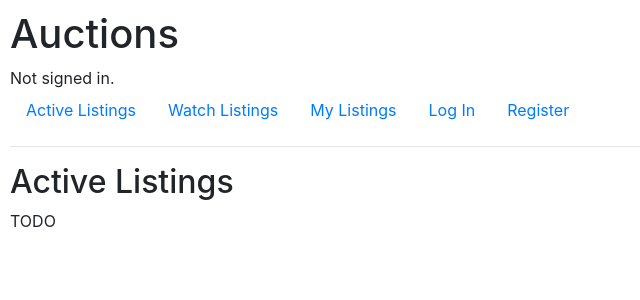
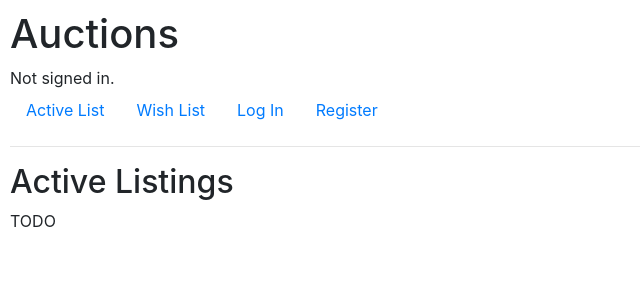
Before and after one commit to ErihKoh/commerce, a Django app: page / in a window 1280 px wide. Shown: the top 300 px of the page, without its empty margins (0-640 px from the left). Run offline with Django 3.2, Linux system fonts and the light colour scheme; some libraries are stand-ins or nearby versions.

Commit message:
remove witch list

```diff
--- a/auctions/templates/auctions/layout.html
+++ b/auctions/templates/auctions/layout.html
@@ -20,13 +20,10 @@
     </div>
     <ul class="nav">
       <li class="nav-item">
-        <a class="nav-link" href="{% url 'index' %}">Active Listings</a>
+        <a class="nav-link" href="{% url 'index' %}">Active List</a>
       </li>
       <li class="nav-item">
-        <a class="nav-link" href="">Watch Listings</a>
-      </li>
-      <li class="nav-item">
-        <a class="nav-link" href="">My Listings</a>
+        <a class="nav-link" href="">Wish List</a>
       </li>
       {% if user.is_authenticated %}
       <li class="nav-item">
```
